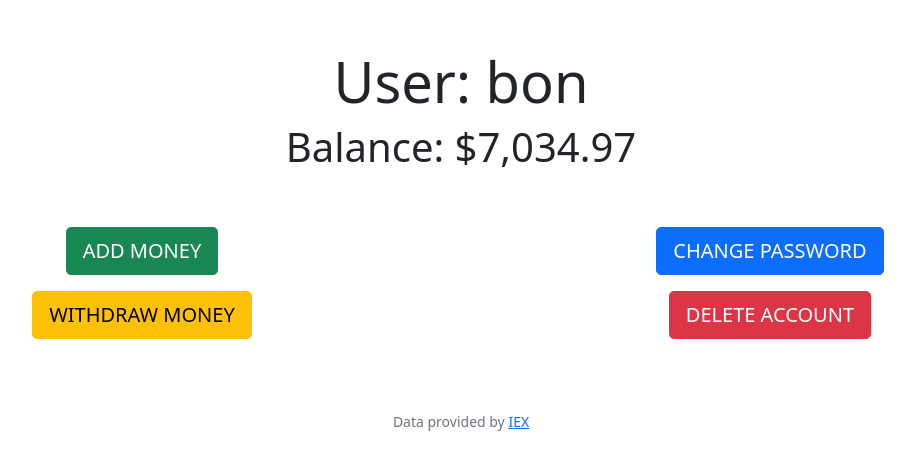
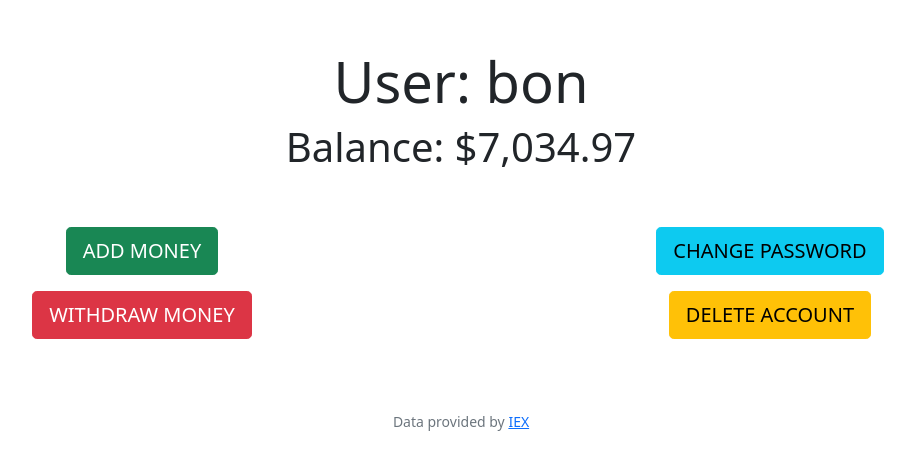
Before and after one commit to mson1509/cs50mson, a Flask app: page /profile in a window 1280 px wide. Shown: the part 76-546 px from the top of the page, without its empty margins (179-1094 px from the left). Run offline with Flask 3, Linux system fonts and the light colour scheme; a user stored in the database is signed in; lists and menus that the app fills with data are empty; some libraries are stand-ins or nearby versions.

Commit message:
Sun, Oct 1, 2023, 3:27 PM +07:00

```diff
--- a/finance/templates/profile.html
+++ b/finance/templates/profile.html
@@ -19,19 +19,19 @@
                 </th>
                 <th>
                     <a href="/change">
-                        <button class="btn btn-primary btn-lg">CHANGE PASSWORD</button>
+                        <button class="btn btn-info btn-lg">CHANGE PASSWORD</button>
                     </a>
                 </th>
             </tr>
             <tr>
                 <th>
                     <a href="/withdraw">
-                        <button class="btn btn-warning btn-lg">WITHDRAW MONEY</button>
+                        <button class="btn btn-danger btn-lg">WITHDRAW MONEY</button>
                     </a>
                 </th>
                 <th>
                     <a href="/quote">
-                        <button class="btn btn-danger btn-lg">DELETE ACCOUNT</button>
+                        <button class="btn btn-warning btn-lg">DELETE ACCOUNT</button>
                     </a>
                 </th>
             </tr>
```
